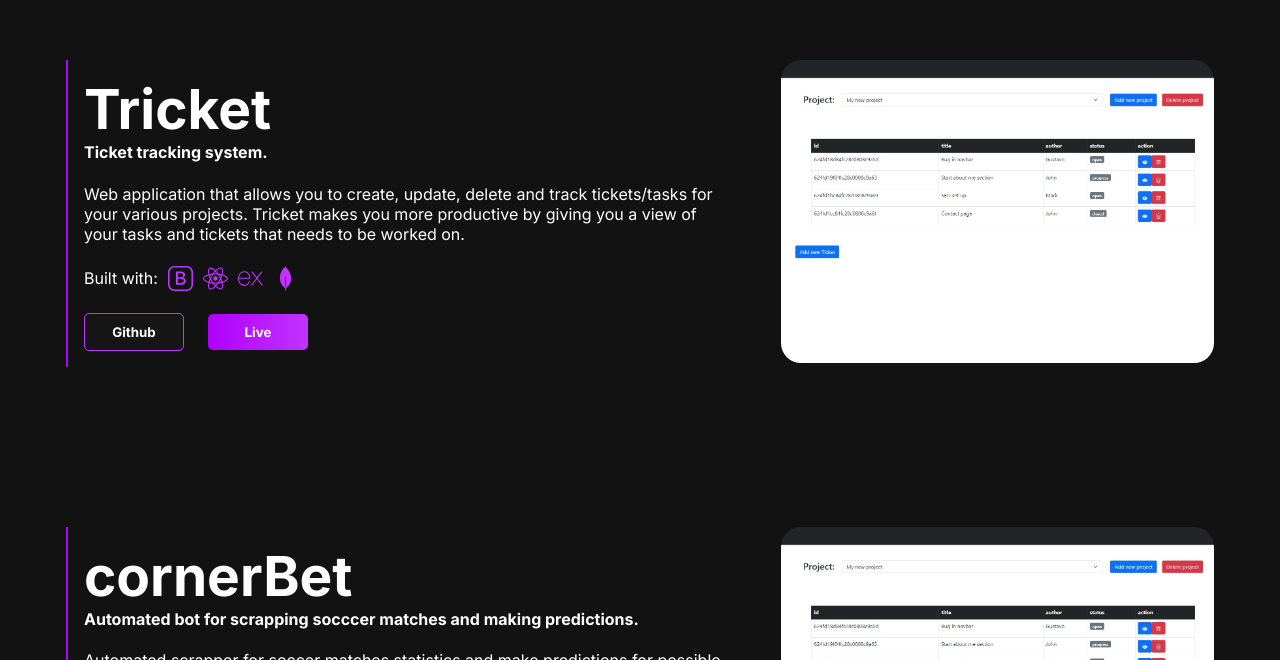
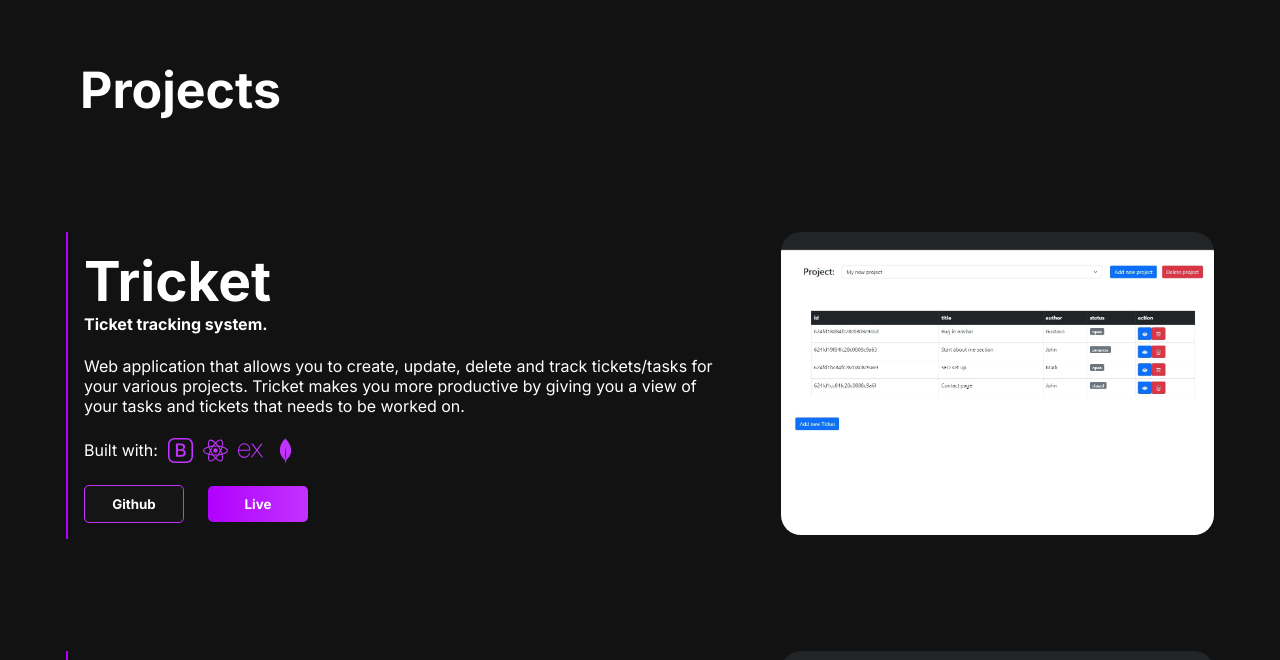
Before and after one commit to gustavocsak/portfolio, a React (Create React App) app: page / in a window 1280 px wide. Shown: the part 900-1560 px from the top of the page. Built offline with nearby package versions, Linux system fonts and the light colour scheme; the HTML template or start-up script is replaced by a standard one.

Commit message:
Added project section title

```diff
--- a/src/components/Projects.js
+++ b/src/components/Projects.js
@@ -50,6 +50,7 @@ const Container = styled.div`
     height: 100%;
     width: 1400px;
     display: flex;
+	flex-direction: column;
 	align-items: center;
 	justify-content: center;
 	@media only screen and (max-width: 768px) {
@@ -63,7 +64,8 @@ const ProjectDisplay = styled.div`
 	flex-direction: column;
 	align-items: center;
 	justify-content: center;
-	gap: 10rem;
+	gap: 7rem;
+
 
 	@media only screen and (max-width: 768px) {
         flex-direction: column;
@@ -71,6 +73,17 @@ const ProjectDisplay = styled.div`
     }
 `
 
+const Title = styled.div`
+	font-size: 50px;
+	font-weight: bold;
+	width: 80%;
+`
+
+const Main = styled.div`
+	width: 82%;
+	display: flex;
+	flex-direction: column;
+`
 
 
 const Projects = () => {
@@ -78,10 +91,12 @@ const Projects = () => {
 		<Section>
 			<Container>
 				<ProjectDisplay>
+					<Title>Projects</Title>
 					{projects.map((project, index) => {
-						return <Card project={project}/>
+						return <Card project={project} />
 					})}
 				</ProjectDisplay>
+
 			</Container>
 		</Section>
 	)
```
